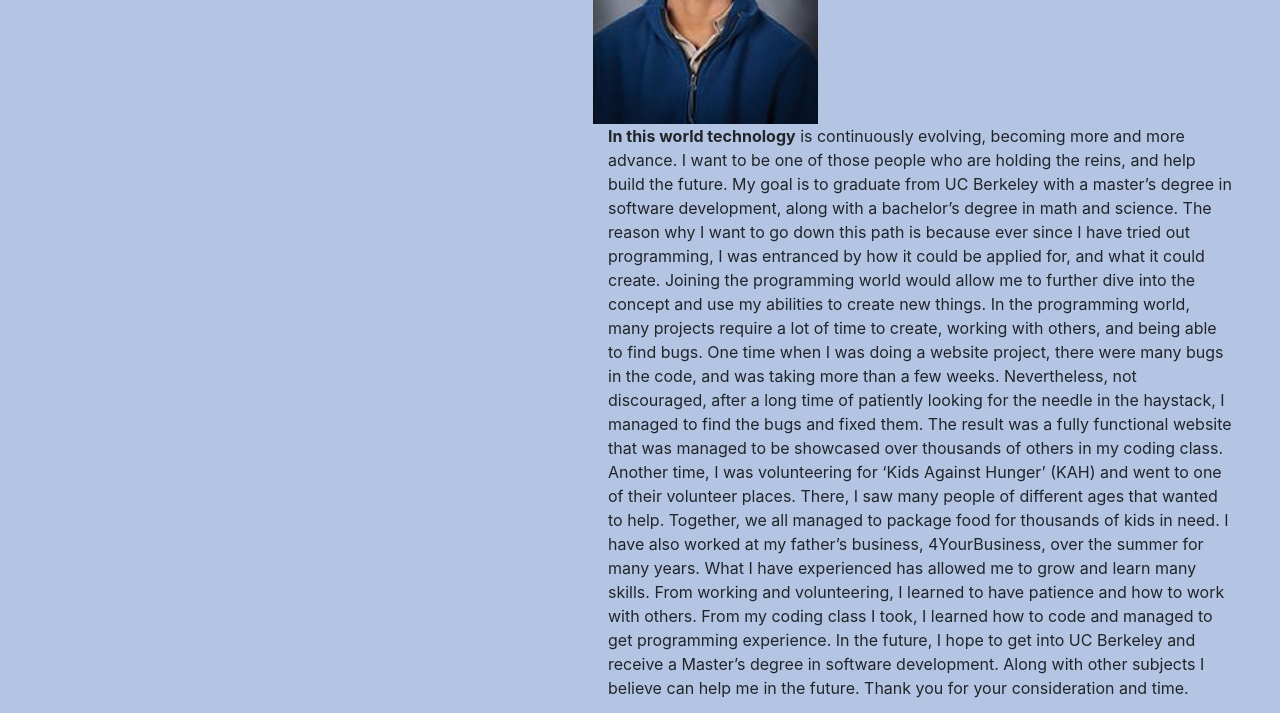
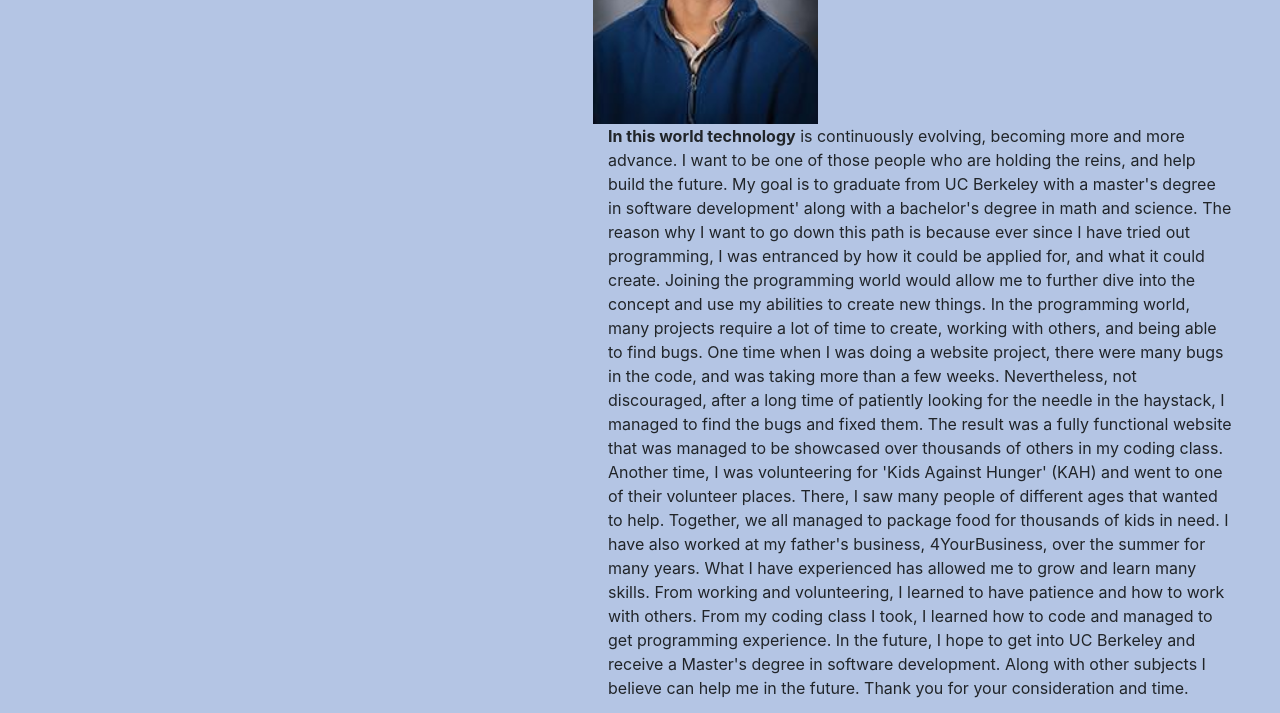
Before and after one commit to TuetrungNguyen/portfolio, a plain HTML site: page Nguyen_AboutMe.html in a window 1280 px wide. Shown: the part 570-1283 px from the top of the page. Drawn offline with Linux system fonts and the light colour scheme.

Commit message:
Final Product Fixed?

```diff
--- a/Nguyen_AboutMe.html
+++ b/Nguyen_AboutMe.html
@@ -32,8 +32,8 @@
               evolving, becoming more
               and more advance. I want to be one of those people who are holding
               the reins, and help build the future. My goal is to graduate from UC
-            Berkeley with a master’s degree in software development, along with
-            a bachelor’s degree in math and science. The reason why I want to
+              Berkeley with a master's degree in software development' along with
+              a bachelor's degree in math and science. The reason why I want to
               go down this path is because ever since I have tried out
               programming, I was entranced by how it could be applied for,
               and what it could create. Joining the programming world would
@@ -46,21 +46,20 @@
               looking for the needle in the haystack, I managed to find the
               bugs and fixed them. The result was a fully functional website
               that was managed to be showcased over thousands of others in my
-            coding class. Another time, I was volunteering for ‘Kids Against
-            Hunger’ (KAH) and went to one of their volunteer places. There,
+              coding class. Another time, I was volunteering for 'Kids Against
+              Hunger' (KAH) and went to one of their volunteer places. There,
               I saw many people of different ages that wanted to help. Together,
               we all managed to package food for thousands of kids in need.
-            I have also worked at my father’s business, 4YourBusiness, over the
+              I have also worked at my father's business, 4YourBusiness, over the
               summer for many years. What I have experienced has allowed me to
               grow and learn many skills. From working and volunteering, I learned
               to have patience and how to work with others. From my coding class
               I took, I learned how to code and managed to get programming
               experience. In the future, I hope to get into UC Berkeley and
-            receive a Master’s degree in software development. Along with
+              receive a Master's degree in software development. Along with
               other subjects I believe can help me in the future. Thank you for
               your consideration and time.
             </p>
-          </div>
           </div>
         </div>
       </div>
```
Also changed, not shown: Nguyen_Resume.html (indentation only). Lines whose indentation alone changed are shown as unchanged.
